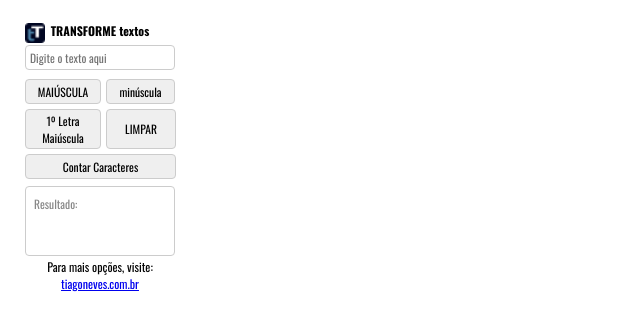
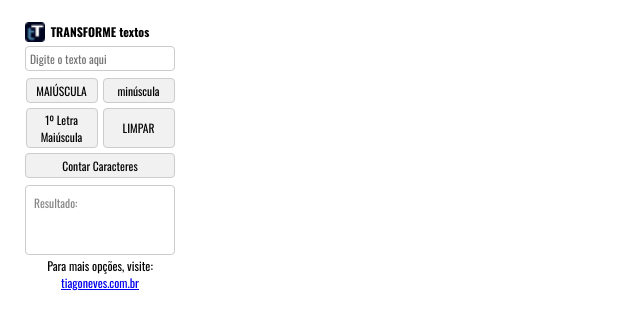
Before and after one commit to weronicamelo/ext_transformetextos, a browser extension: page index.html in a window 1280 px wide. Shown: the full height of the page, 0-640 px from the left. Drawn offline with nearby package versions, Linux system fonts and the light colour scheme.

Commit message:
UPDATE: Alteração dos arquivos HTML, CSS e JS

```diff
--- a/index.html
+++ b/index.html
@@ -3,39 +3,31 @@
   <head>
     <meta charset="UTF-8" />
     <meta name="viewport" content="width=device-width, initial-scale=1.0" />
-    <link rel="preconnect" href="https://fonts.googleapis.com" />
-    <link rel="preconnect" href="https://fonts.gstatic.com" crossorigin />
-    <link
-      href="https://fonts.googleapis.com/css2?family=Oswald:wght@200..700&display=swap"
-      rel="stylesheet"/>
-      <link rel="stylesheet" href="style.css">
+    <link href="https://fonts.googleapis.com/css2?family=Oswald:wght@200..700&display=swap" rel="stylesheet"/>
+    <link rel="stylesheet" href="style.css"/>
     <title>Transforme Textos</title>
   </head>
   <body>
     <div class="container-pai">
       <header class="cabecalho"></header>
-        <img src="/icons/logo_tt16.png" alt="Imagem da logo" class="logo">
+      <img src="/icons/logo_tt16.png" alt="Imagem da logo" class="logo"/>
       <h1>TRANSFORME textos</h1>
 
-        <input type="text" id="input-text" class="input-text" maxlength="500" placeholder="Digite o texto aqui" required>
+      <input type="text" id="input-text" class="input-text" maxlength="500" placeholder="Digite o texto aqui" required/>
 
       <div class="container-button">
-          <div class="group-maiuscula">
         <button class="btn" id="btnMaiuscula">MAIÚSCULA</button>
-            <div class="group-maiuscula-limpar">
-              <button class="btn2" id="btnPrimeiraLetra">1º Letra Maiúscula</button>
-              <button class="btn3" id="btnLimpar">LIMPAR</button>
-            </div>
-            <button class="btn4" id="btnContar">Contar Caracteres</button>
-        </div>
         <button class="btn" id="btnMinuscula">minúscula</button>
+        <button class="btn btn-primeira" id="btnPrimeiraLetra">1º Letra Maiúscula</button>
+        <button class="btn btn-limpar" id="btnLimpar">LIMPAR</button>
+        <button class="btn btn-contar" id="btnContar">Contar Caracteres</button>
       </div>
 
       <div id="result" class="result">Resultado:</div>
 
       <div id="text-info" class="text-info">
         <p>Para mais opções, visite:</p>
-          <a href="link" target="_blank">tiagoneves.com.br</a>
+        <a href="https://tiagoneves.com.br" target="_blank">tiagoneves.com.br</a>
       </div>
     </div>
 
--- a/script.js
+++ b/script.js
@@ -16,7 +16,7 @@ window.document.addEventListener("DOMContentLoaded", function(){
     window.document.querySelector("#btnPrimeiraLetra").addEventListener("click", function() {
     let inputText = document.querySelector("#input-text").value;
     if (inputText.length > 0) {
-        let resultado = inputText.charAt(0).toUpperCase() + inputText.slice(1);
+        let resultado = inputText.charAt(0).toUpperCase() + inputText.slice(1).toLowerCase();
         document.querySelector("#result").innerHTML = resultado;
     }
     });
--- a/style.css
+++ b/style.css
@@ -36,54 +36,45 @@
 }
 
 .group-maiuscula {
-  display: flex;
-  flex-direction: column;
-  gap: 5px;
+    display: flex;
+    flex-direction: column;
+    gap: 5px;
 }
 
 .group-maiuscula-limpar {
-  display: flex;
-  gap: 5px;
+    display: flex;
+    gap: 5px;
 }
 
 /*Botões*/
+.container-button {
+    display: flex;
+    flex-wrap: wrap; /* Permite quebrar linha */
+    justify-content: center;
+    gap: 5px;
+    width: 165px;
+}
+
+/* Botões padrão */
 .btn {
     cursor: pointer;
-    width: 76px;
+    border: 1px solid #ccc;
+    border-radius: 4px;
+    background-color: #f1f1f1;
+    width: 72px;
     height: 25px;
-    padding: 2px;
-    border-radius: 4px;
-    border: 1px solid #ccc;
 }
 
-.btn2 {
-  cursor: pointer;
-  width: 76px;
-  height: 40px;
-  padding: 2px;
-  border-radius: 4px;
-  border: 1px solid #ccc;
+.btn-primeira {
+    height: 40px;;
 }
 
-.btn3 {
-    cursor: pointer;
-    width: 70px;
+.btn-limpar {
     height: 40px;
-    padding: 2px;
-    border-radius: 4px;
-    border: 1px solid #ccc;
 }
 
-.btn4 {
-    cursor: pointer;
-    height: 25px;
-    padding: 2px;
-    border-radius: 4px;
-    border: 1px solid #ccc;
-}
-
-#btnMinuscula {
-    margin-left: -75px;
+.btn-contar {
+    width: 150px;
 }
 
 /*Cabeçalho*/
@@ -92,7 +83,7 @@
     height: auto;
     margin-right: 130px;
     position: relative;
-    top: 23px;
+    top: 21px;
 }
 
 .input-text {
@@ -100,7 +91,6 @@
     width: 150px;
     height: 25px;
     padding: 4px;
-    margin-bottom: 2px;
     border: 1px solid #ccc;
     border-radius: 4px;
     background-color: #ffffff
```
Lines whose indentation alone changed are shown as unchanged.
